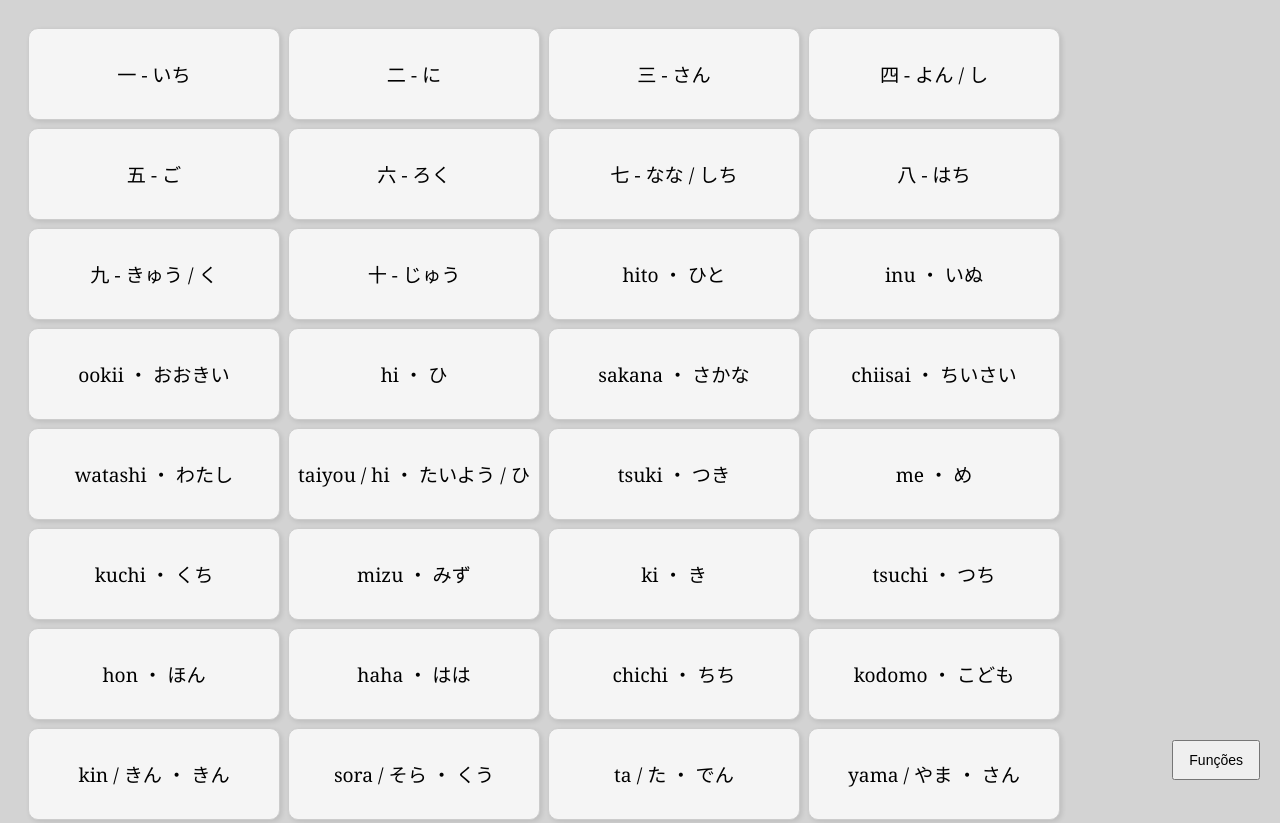
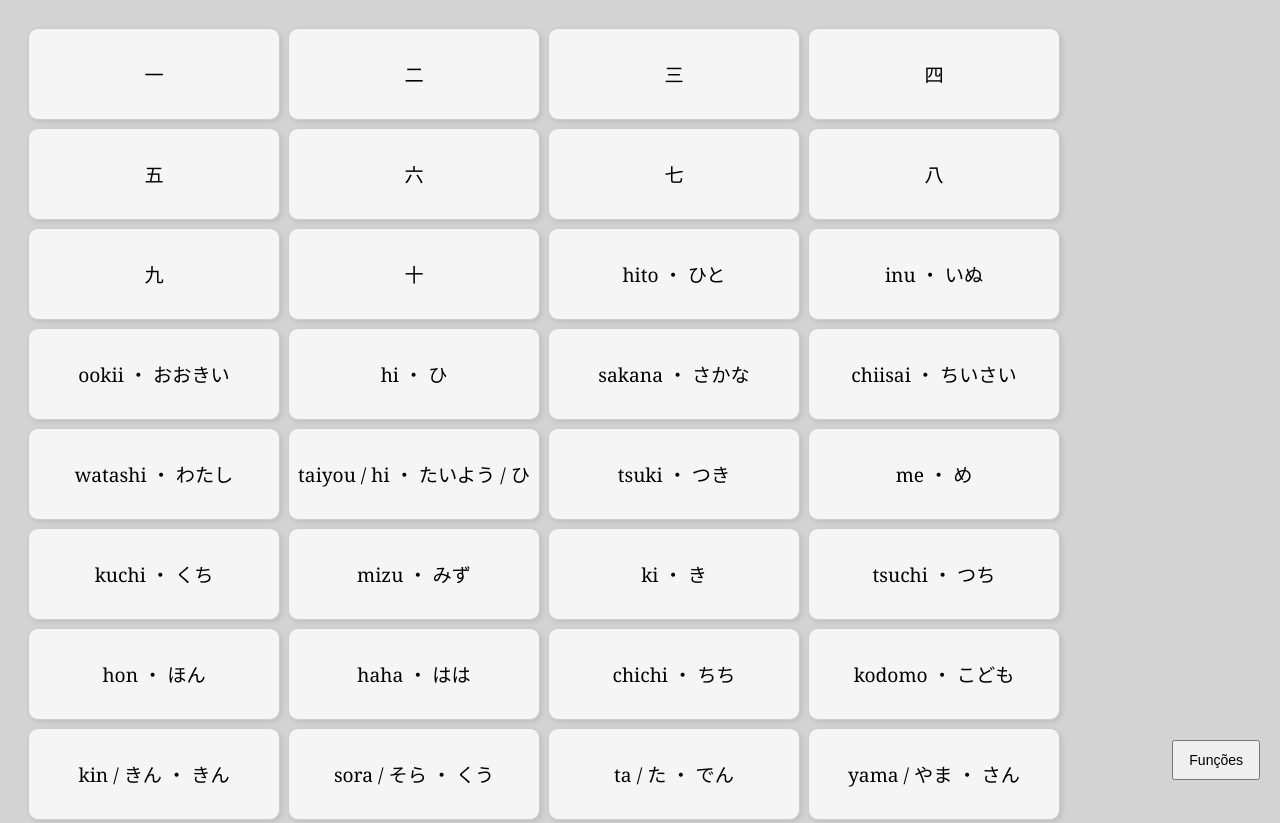
Before and after one commit to Bobiscador/Flashcards, a plain HTML site: page index.html in a window 1280 px wide. Shown: the top 823 px of the page. Drawn offline with Linux system fonts and the light colour scheme.

Commit message:
Update index.html

```diff
--- a/index.html
+++ b/index.html
@@ -17,7 +17,7 @@
             height: 100%;
             position: relative;
             transform-style: preserve-3d;
-            transition: transform 0.5s;
+            transition: transform 1.6s;
         }
         .card:hover .inner {
             transform: rotateY(180deg);
@@ -100,11 +100,11 @@
 
     <div class="card" onclick="showButtons(this)">
         <div class="inner">
-          <div class="front">一 - いち</div>
+          <div class="front">一</div>
           <div class="back">
             <button class="delete-btn" onclick="deleteCard(this)">🗑️</button>
             <div class="card-content">
-              <div class="kanji">ichi</div>
+              <div class="kanji">ichi・いち</div>
               <div class="feedback-buttons">
                 <button onclick="markCorrect(event)">✔️ Acertei</button>
                 <button onclick="markWrong(event)">❌ Errei</button>
@@ -116,11 +116,11 @@
 
       <div class="card" onclick="showButtons(this)">
         <div class="inner">
-            <div class="front">二 - に</div>
+            <div class="front">二</div>
             <div class="back">
                 <button class="delete-btn" onclick="deleteCard(this)">🗑️</button>
                 <div class="card-content">
-                    <div class="kanji">ni</div>
+                    <div class="kanji">ni・に</div>
                     <div class="feedback-buttons">
                         <button onclick="markCorrect(event)">✔️ Acertei</button>
                         <button onclick="markWrong(event)">❌ Errei</button>
@@ -132,11 +132,11 @@
 
     <div class="card" onclick="showButtons(this)">
         <div class="inner">
-            <div class="front">三 - さん</div>
+            <div class="front">三</div>
             <div class="back">
                 <button class="delete-btn" onclick="deleteCard(this)">🗑️</button>
                 <div class="card-content">
-                    <div class="kanji">san</div>
+                    <div class="kanji">san・さん</div>
                     <div class="feedback-buttons">
                         <button onclick="markCorrect(event)">✔️ Acertei</button>
                         <button onclick="markWrong(event)">❌ Errei</button>
@@ -148,11 +148,11 @@
 
     <div class="card" onclick="showButtons(this)">
         <div class="inner">
-            <div class="front">四 - よん / し</div>
+            <div class="front">四</div>
             <div class="back">
                 <button class="delete-btn" onclick="deleteCard(this)">🗑️</button>
                 <div class="card-content">
-                    <div class="kanji">yon / shi</div>
+                    <div class="kanji">yon / shi・よん / し</div>
                     <div class="feedback-buttons">
                         <button onclick="markCorrect(event)">✔️ Acertei</button>
                         <button onclick="markWrong(event)">❌ Errei</button>
@@ -164,11 +164,11 @@
 
     <div class="card" onclick="showButtons(this)">
         <div class="inner">
-            <div class="front">五 - ご</div>
+            <div class="front">五</div>
             <div class="back">
                 <button class="delete-btn" onclick="deleteCard(this)">🗑️</button>
                 <div class="card-content">
-                    <div class="kanji">go</div>
+                    <div class="kanji">go・ご</div>
                     <div class="feedback-buttons">
                         <button onclick="markCorrect(event)">✔️ Acertei</button>
                         <button onclick="markWrong(event)">❌ Errei</button>
@@ -180,11 +180,11 @@
 
     <div class="card" onclick="showButtons(this)">
         <div class="inner">
-            <div class="front">六 - ろく</div>
+            <div class="front">六</div>
             <div class="back">
                 <button class="delete-btn" onclick="deleteCard(this)">🗑️</button>
                 <div class="card-content">
-                    <div class="kanji">roku</div>
+                    <div class="kanji">roku・ろく</div>
                     <div class="feedback-buttons">
                         <button onclick="markCorrect(event)">✔️ Acertei</button>
                         <button onclick="markWrong(event)">❌ Errei</button>
@@ -196,11 +196,11 @@
 
     <div class="card" onclick="showButtons(this)">
         <div class="inner">
-            <div class="front">七 - なな / しち</div>
+            <div class="front">七</div>
             <div class="back">
                 <button class="delete-btn" onclick="deleteCard(this)">🗑️</button>
                 <div class="card-content">
-                    <div class="kanji">nana / shichi</div>
+                    <div class="kanji">nana / shichi・なな / しち</div>
                     <div class="feedback-buttons">
                         <button onclick="markCorrect(event)">✔️ Acertei</button>
                         <button onclick="markWrong(event)">❌ Errei</button>
@@ -212,11 +212,11 @@
 
     <div class="card" onclick="showButtons(this)">
         <div class="inner">
-            <div class="front">八 - はち</div>
+            <div class="front">八</div>
             <div class="back">
                 <button class="delete-btn" onclick="deleteCard(this)">🗑️</button>
                 <div class="card-content">
-                    <div class="kanji">hachi</div>
+                    <div class="kanji">hachi・はち</div>
                     <div class="feedback-buttons">
                         <button onclick="markCorrect(event)">✔️ Acertei</button>
                         <button onclick="markWrong(event)">❌ Errei</button>
@@ -228,11 +228,11 @@
 
     <div class="card" onclick="showButtons(this)">
         <div class="inner">
-            <div class="front">九 - きゅう / く</div>
+            <div class="front">九</div>
             <div class="back">
                 <button class="delete-btn" onclick="deleteCard(this)">🗑️</button>
                 <div class="card-content">
-                    <div class="kanji">kyuu / ku</div>
+                    <div class="kanji">kyuu / ku・きゅう / く</div>
                     <div class="feedback-buttons">
                         <button onclick="markCorrect(event)">✔️ Acertei</button>
                         <button onclick="markWrong(event)">❌ Errei</button>
@@ -244,11 +244,11 @@
 
     <div class="card" onclick="showButtons(this)">
         <div class="inner">
-            <div class="front">十 - じゅう</div>
+            <div class="front">十</div>
             <div class="back">
                 <button class="delete-btn" onclick="deleteCard(this)">🗑️</button>
                 <div class="card-content">
-                    <div class="kanji">juu</div>
+                    <div class="kanji">juu・じゅう</div>
                     <div class="feedback-buttons">
                         <button onclick="markCorrect(event)">✔️ Acertei</button>
                         <button onclick="markWrong(event)">❌ Errei</button>
```
